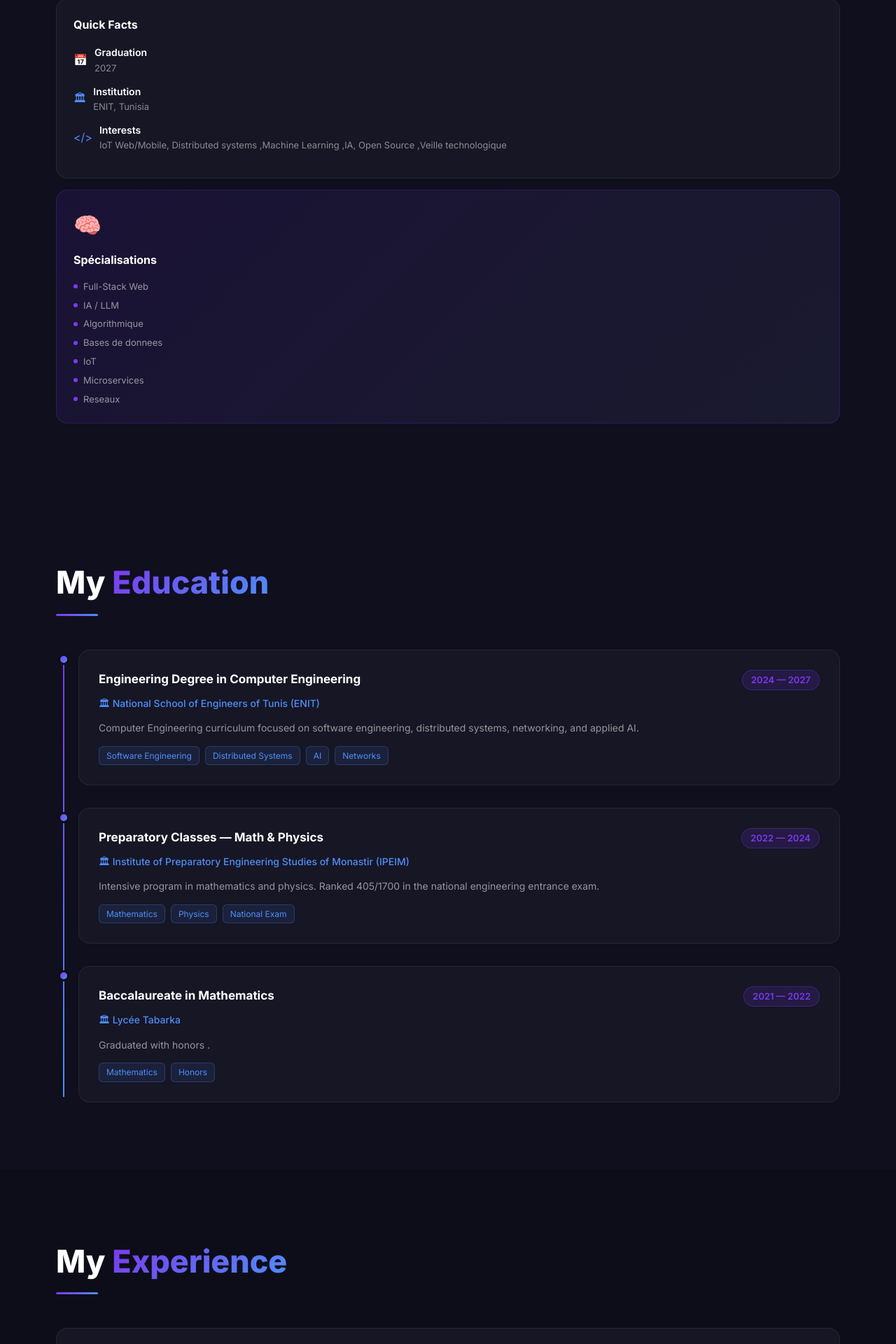
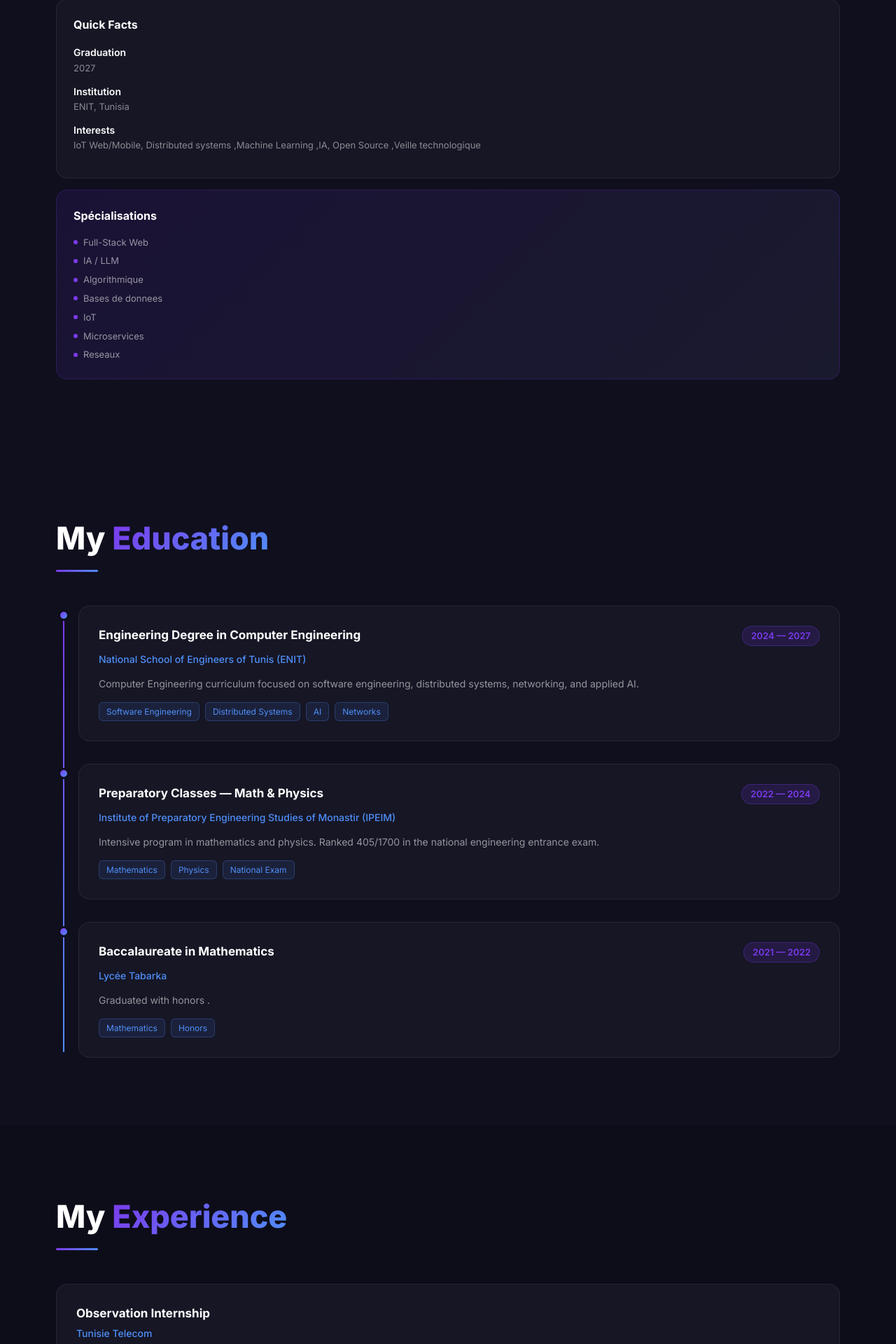
Before and after one commit to eya-boukeri/portfolio, a React (Create React App) app: page / in a window 1280 px wide. Shown: the part 1516-3436 px from the top of the page at 70% size. Built offline with nearby package versions, Linux system fonts and the light colour scheme; the HTML template or start-up script is replaced by a standard one.

Commit message:
fix: remove decorative icons from portfolio sections

```diff
--- a/src/components/About.jsx
+++ b/src/components/About.jsx
@@ -107,12 +107,11 @@ export default function About() {
             <div style={s.quickCard}>
               <p style={s.quickTitle}>Quick Facts</p>
               {[
-                { icon: '📅', label: 'Graduation', val: info.quickFacts.graduation },
-                { icon: '🏛', label: 'Institution', val: info.quickFacts.institution },
-                { icon: '</>', label: 'Interests',  val: info.quickFacts.interests },
+                { label: 'Graduation', val: info.quickFacts.graduation },
+                { label: 'Institution', val: info.quickFacts.institution },
+                { label: 'Interests',  val: info.quickFacts.interests },
               ].map(r => (
                 <div key={r.label} style={s.quickRow}>
-                  <span style={s.quickIcon}>{r.icon}</span>
                   <div>
                     <div style={s.quickLabel}>{r.label}</div>
                     <div style={s.quickVal}>{r.val}</div>
@@ -122,7 +121,6 @@ export default function About() {
             </div>
 
             <div style={s.specCard}>
-              <div style={s.specIcon}>🧠</div>
               <p style={s.specTitle}>Spécialisations</p>
               <ul style={s.specList}>
                 {['Full-Stack Web', 'IA / LLM', 'Algorithmique', 'Bases de donnees', 'IoT', 'Microservices', 'Reseaux'].map(item => (
--- a/src/components/Education.jsx
+++ b/src/components/Education.jsx
@@ -39,7 +39,7 @@ export default function Education() {
                   <span style={s.degree}>{edu.degree}</span>
                   <span style={s.period}>{edu.period}</span>
                 </div>
-                <p style={s.school}>🏛 {edu.school}</p>
+                <p style={s.school}>{edu.school}</p>
                 <p style={s.desc}>{edu.description}</p>
                 <div style={s.tags}>
                   {edu.tags.map(t => <span key={t} style={s.tag}>{t}</span>)}
--- a/src/components/Experience.jsx
+++ b/src/components/Experience.jsx
@@ -34,7 +34,7 @@ export default function Experience() {
               >
                 <div>
                   <p style={s.role}>{exp.role}</p>
-                  <p style={s.company}>🏢 {exp.company}</p>
+                  <p style={s.company}>{exp.company}</p>
                   <p style={s.desc}>{exp.description}</p>
                   <div style={s.tags}>
                     {exp.tags.map(t => <span key={t} style={s.tag}>{t}</span>)}
--- a/src/components/Hero.jsx
+++ b/src/components/Hero.jsx
@@ -137,7 +137,6 @@ export default function Hero() {
               <img src={photo} alt="Profil" style={s.photoImg} />
             ) : (
               <div style={s.photoPlaceholder}>
-                <div style={s.photoIcon}>👤</div>
                 <div style={s.photoText}>
                   <span style={s.photoTextAccent}>+ Ajouter votre photo</span>
                   Cliquez pour uploader
--- a/src/components/Skills.jsx
+++ b/src/components/Skills.jsx
@@ -32,7 +32,6 @@ export default function Skills() {
               onMouseLeave={e => { e.currentTarget.style.borderColor = 'rgba(255,255,255,0.07)'; e.currentTarget.style.transform = 'none'; }}
             >
               <div style={s.catHeader}>
-                <span style={s.catIcon}>{cat.icon}</span>
                 <span style={{ ...s.catName, color: cat.color }}>{cat.name}</span>
               </div>
               <div style={s.skillList}>
```
